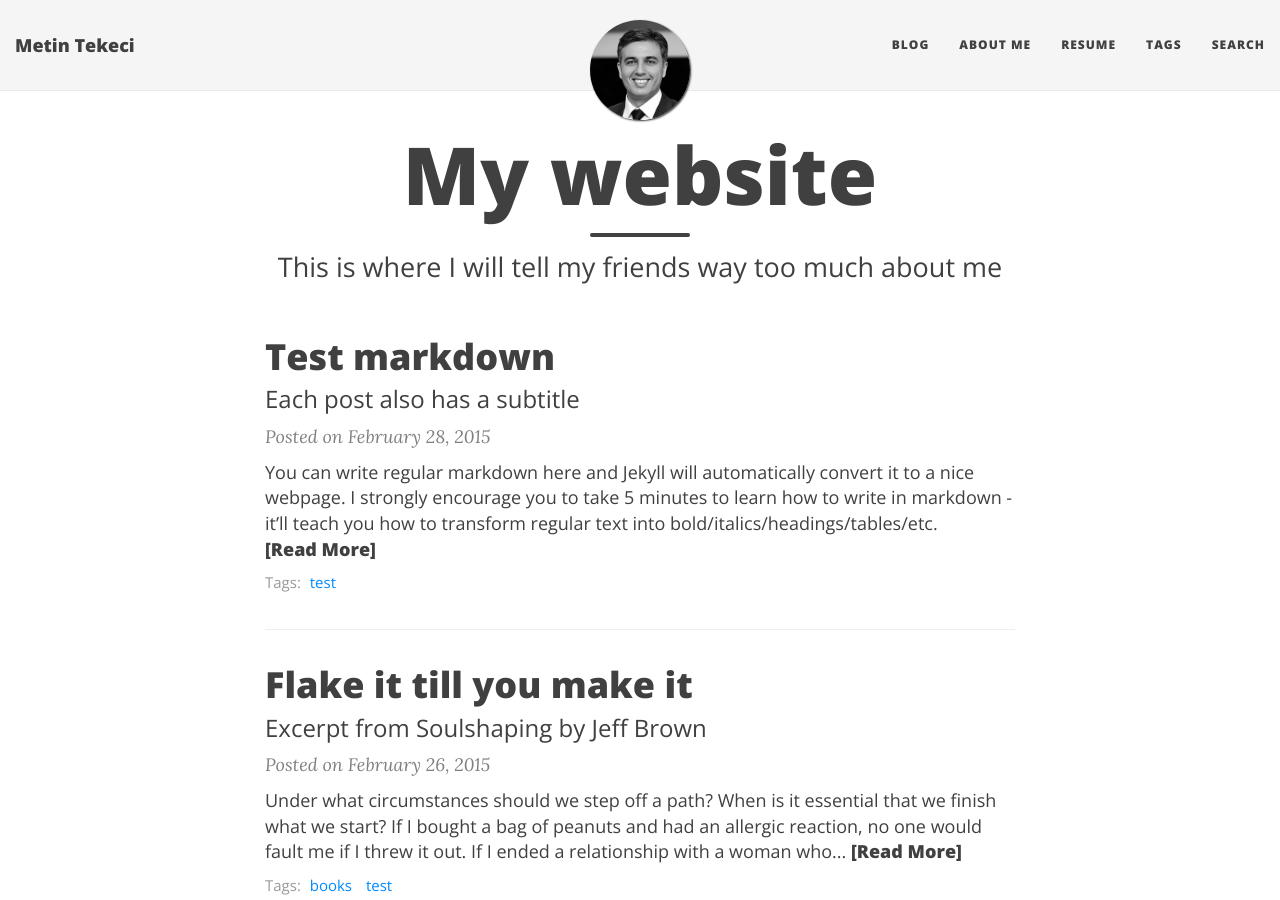
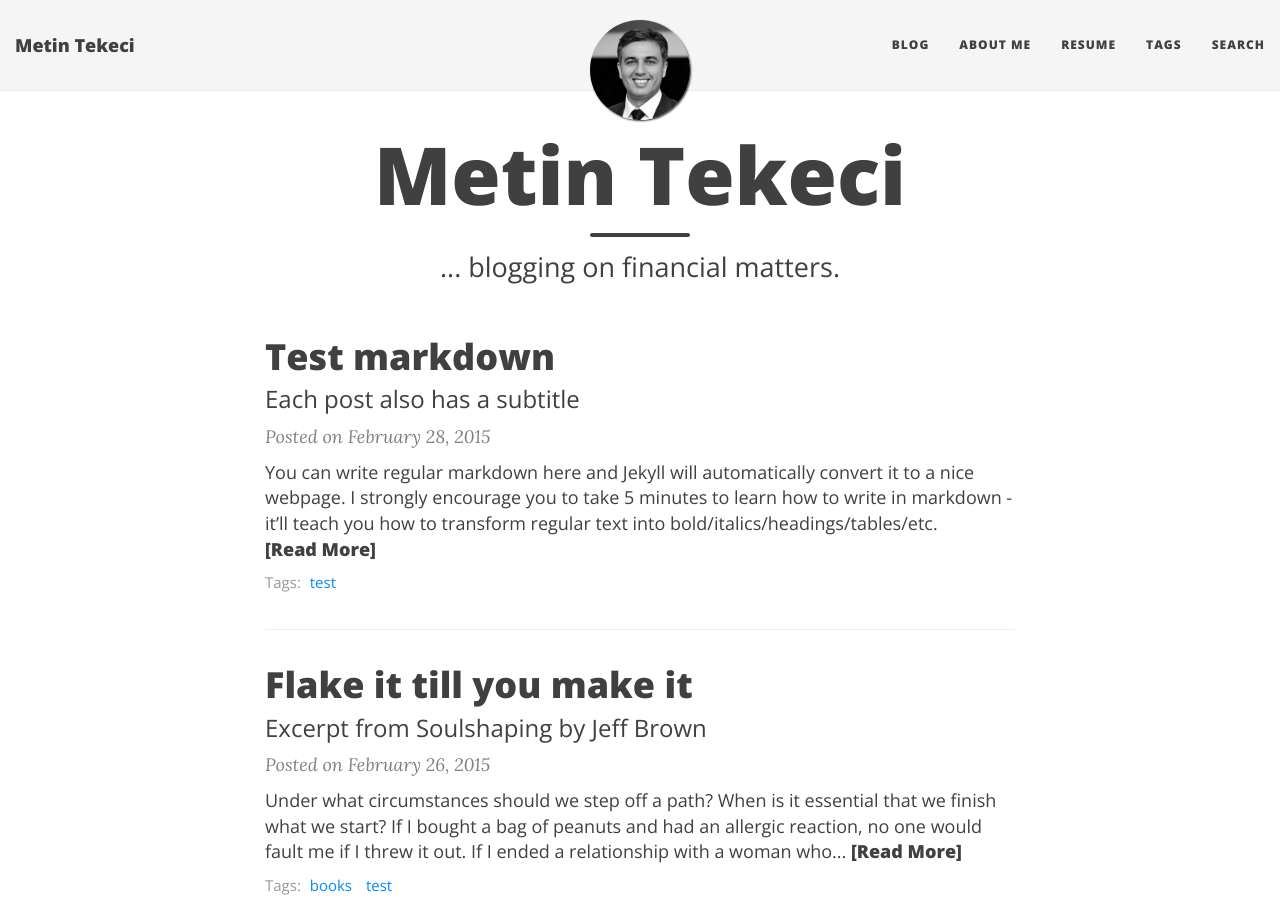
Before and after one commit to metintekeci/metintekeci.github.io, a Jekyll site: the page built from index.html, in a window 1280 px wide and 900 px high. Built offline with Jekyll 4.4.1, drawn with Linux system fonts in a browser that asks for light colours; nearby versions of some CDN libraries; the list of posts is cut into pages by our own code.

Commit message:
edit index.html subtitle

```diff
--- a/index.html
+++ b/index.html
@@ -1,7 +1,7 @@
 ---
 layout: page
-title: My website
-subtitle: This is where I will tell my friends way too much about me
+title: Metin Tekeci
+subtitle: ... blogging on financial matters.
 use-site-title: true
 ---
 
```
